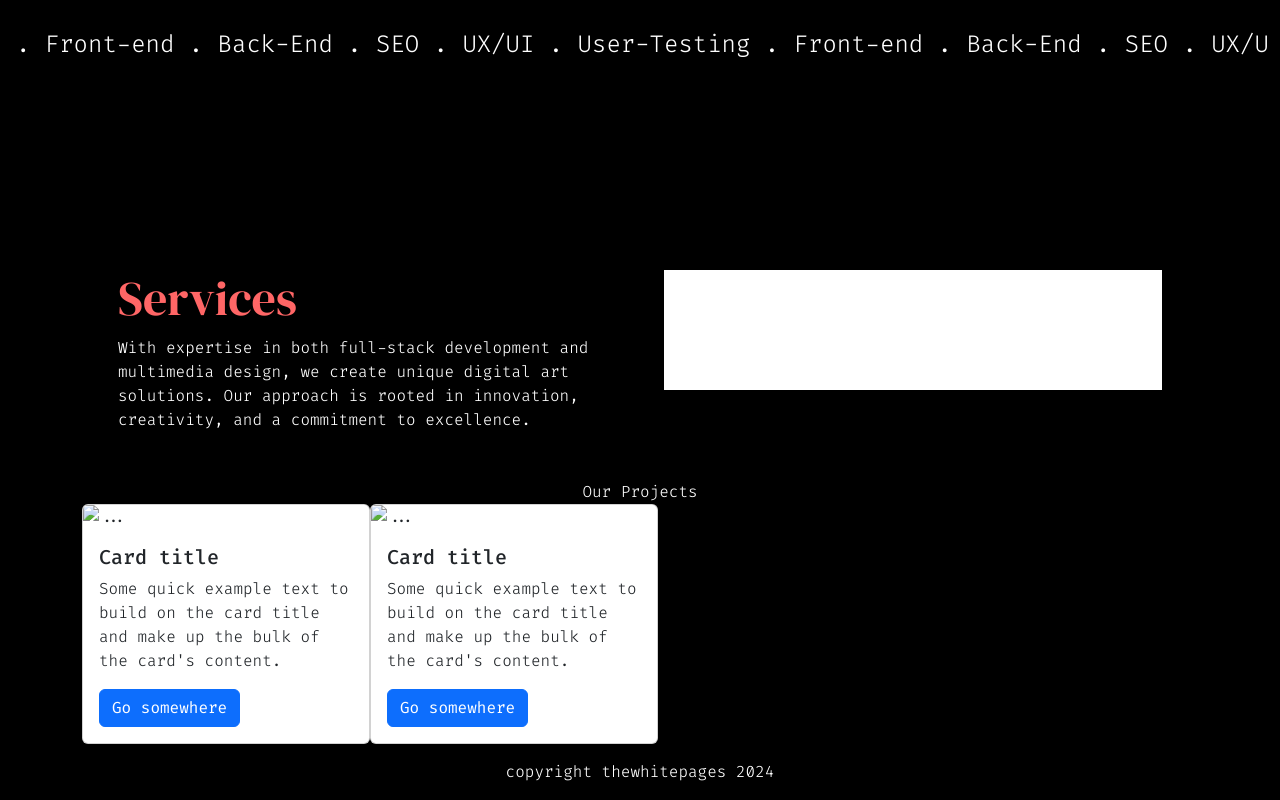
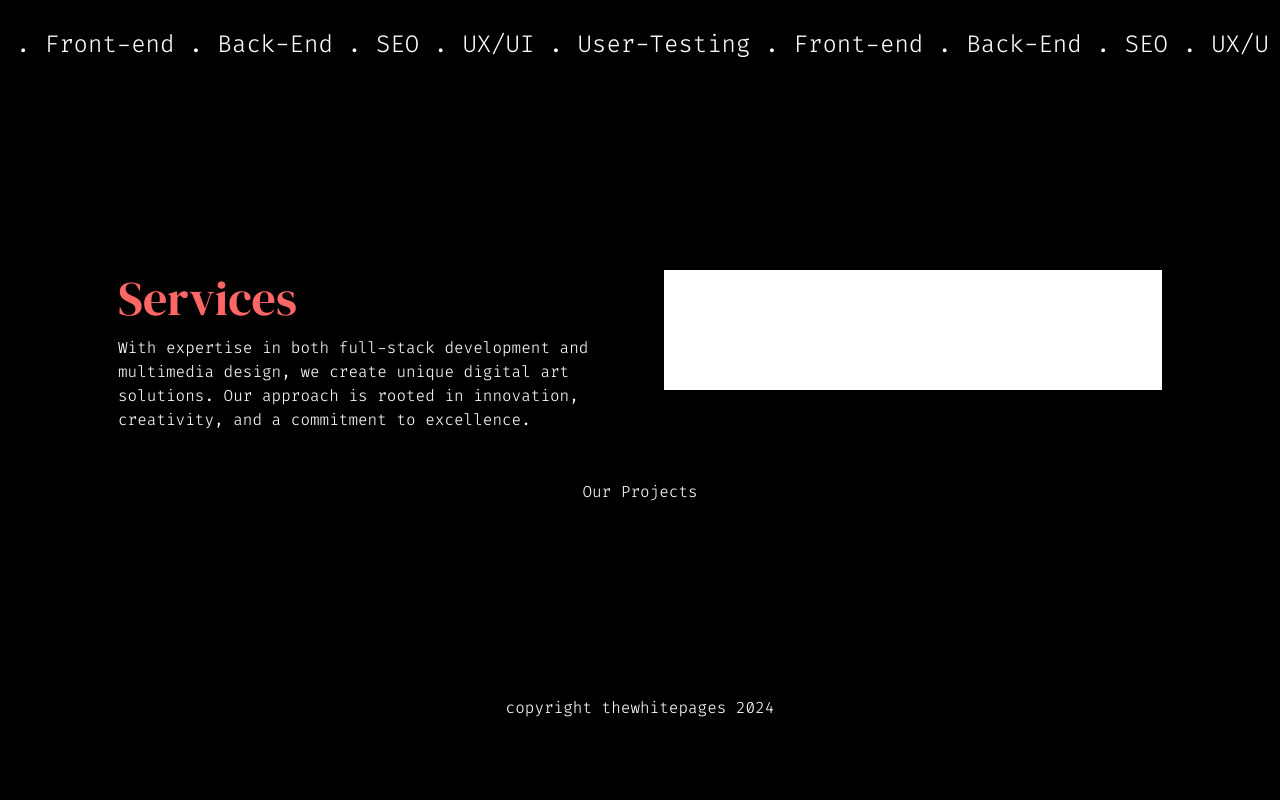
Before and after one commit to itsnotm3h/portfolio, a plain HTML site: page index.html in a window 1280 px wide. Shown: the part 778-1578 px from the top of the page. After the commit the page ends 1514 px from the top, so only its background shows below. Drawn offline with nearby package versions, Linux system fonts and the light colour scheme.

Commit message:
version_1.3

```diff
--- a/index.html
+++ b/index.html
@@ -69,23 +69,6 @@
 <section class="container-fluid section">
     <div class="text-center "> Our Projects  </div>
     <div class="container d-flex">
-      <div class="card" style="width: 18rem;">
-        <img src="..." class="card-img-top" alt="...">
-        <div class="card-body">
-          <h5 class="card-title">Card title</h5>
-          <p class="card-text">Some quick example text to build on the card title and make up the bulk of the card's content.</p>
-          <a href="#" class="btn btn-primary">Go somewhere</a>
-        </div>
-      </div>
-
-      <div class="card" style="width: 18rem;">
-        <img src="..." class="card-img-top" alt="...">
-        <div class="card-body">
-          <h5 class="card-title">Card title</h5>
-          <p class="card-text">Some quick example text to build on the card title and make up the bulk of the card's content.</p>
-          <a href="#" class="btn btn-primary">Go somewhere</a>
-        </div>
-      </div>
 
 </div>
 </div>
```
